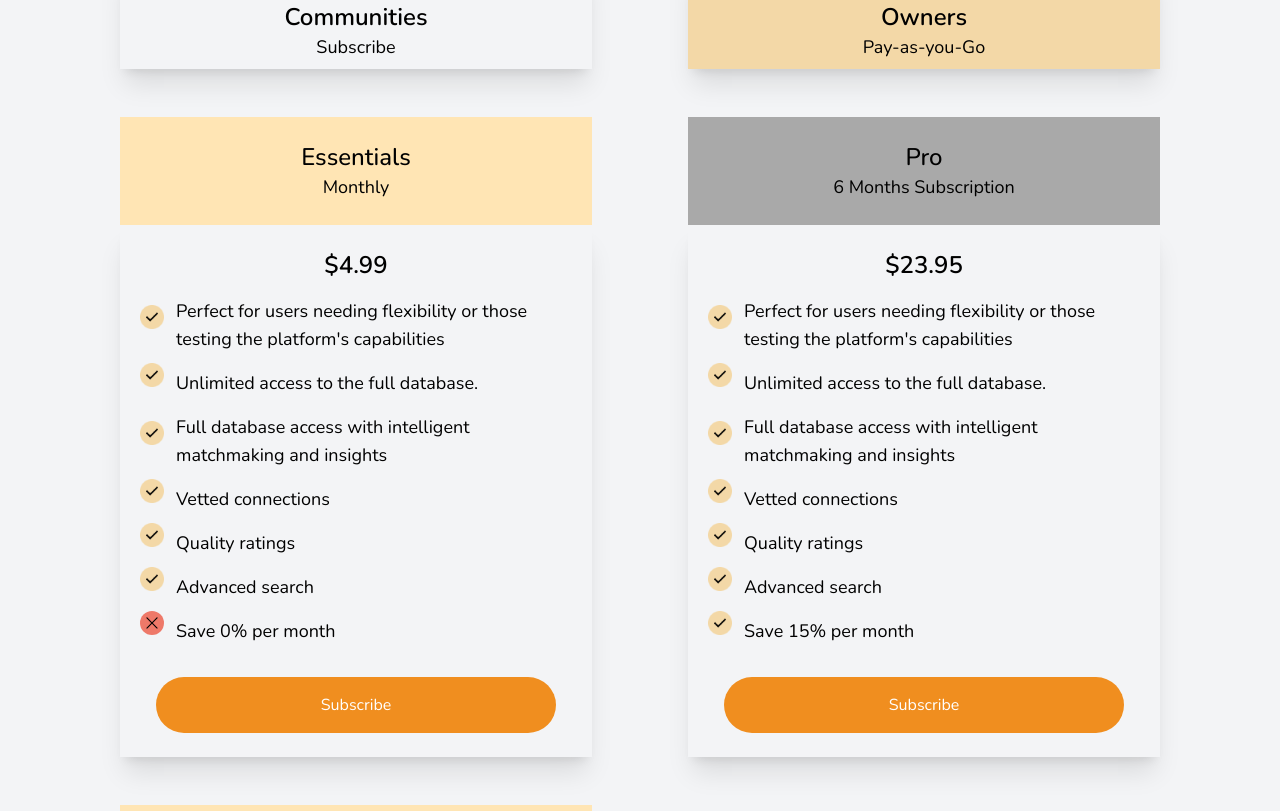
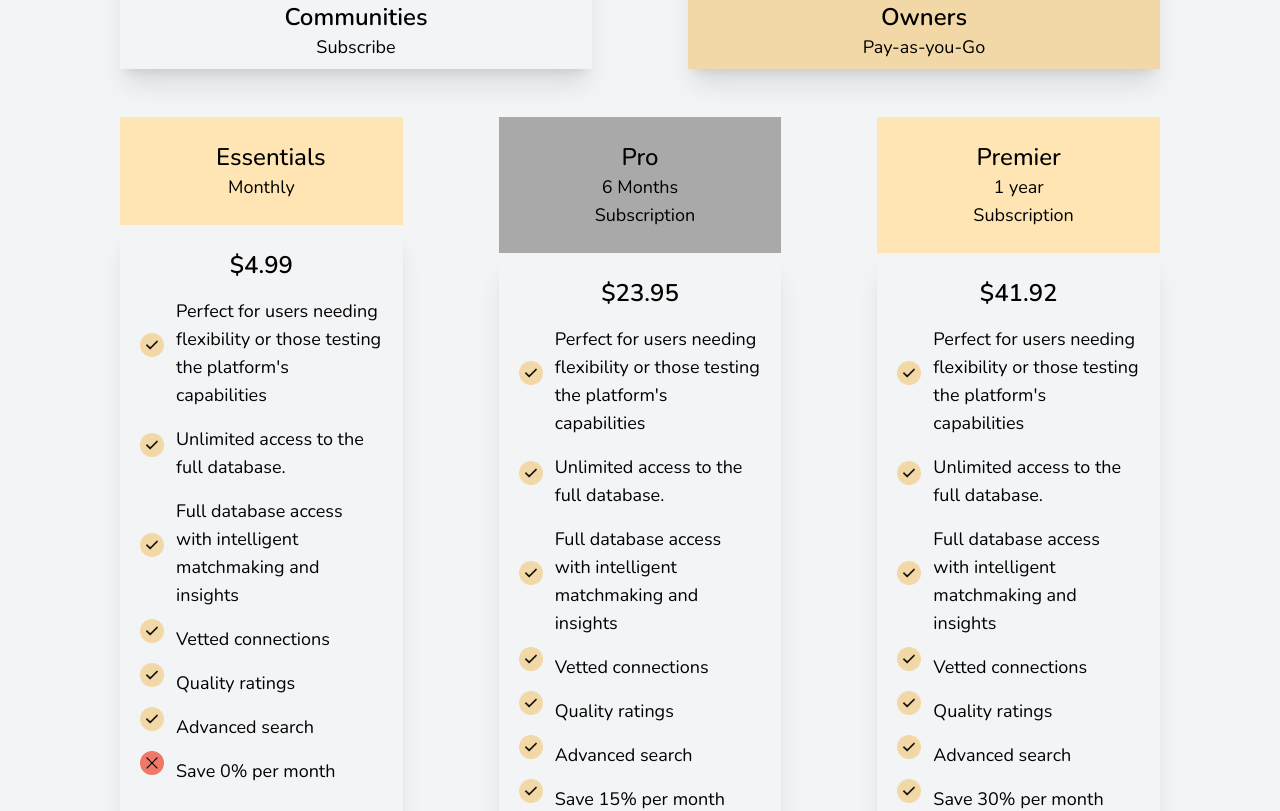
Before and after one commit to Eyohen/pigeonhire, a React (Vite) app: page /pricing in a window 1280 px wide. Shown: the part 407-1218 px from the top of the page. Built offline with nearby package versions, Linux system fonts and the light colour scheme.

Commit message:
made the pricing columns to be three instead of two

```diff
--- a/src/pages/Pricing.jsx
+++ b/src/pages/Pricing.jsx
@@ -18,8 +18,7 @@ const Pricing = () => {
         </p>
       </div>
 
-      <div className="grid grid-cols-2 mt-12 gap-x-24 gap-y-12 px-[120px]">
-        <div>
+      <div className="grid grid-cols-2 mt-12 gap-x-24 gap-y-12 px-[120px]">  <div>
           <div className="bg-[#201327] py-2 px-24"></div>
           <div className="shadow-xl px-[120px] py-2">
             <p className="text-2xl font-semibold text-center">
@@ -37,7 +36,10 @@ const Pricing = () => {
             </p>
             <p className="text-lg text-center">Pay-as-you-Go</p>
           </div>
-        </div>
+        </div></div>
+
+      <div className="grid grid-cols-3 mt-12 gap-x-24 gap-y-12 px-[120px]">
+
 
         <div>
           <div className="bg-[#FFE5B4] py-6 px-24">
@@ -195,6 +197,7 @@ const Pricing = () => {
             </div>
           </div>
         </div>
+        <div className="mb-4"></div>
       </div>
 
       <div className="mb-24"></div>
```
